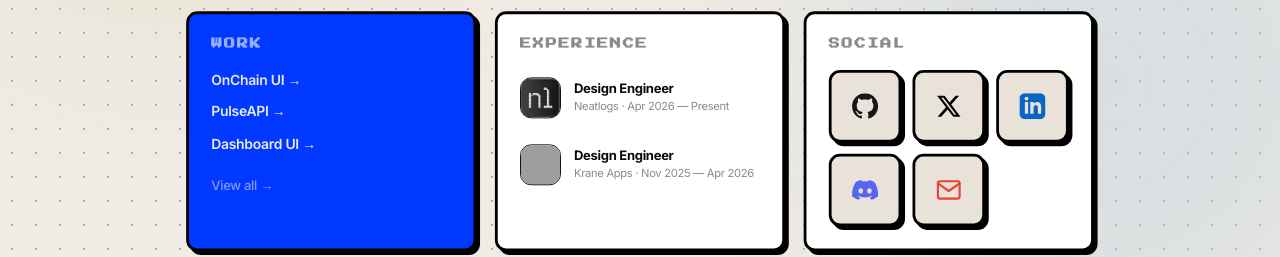
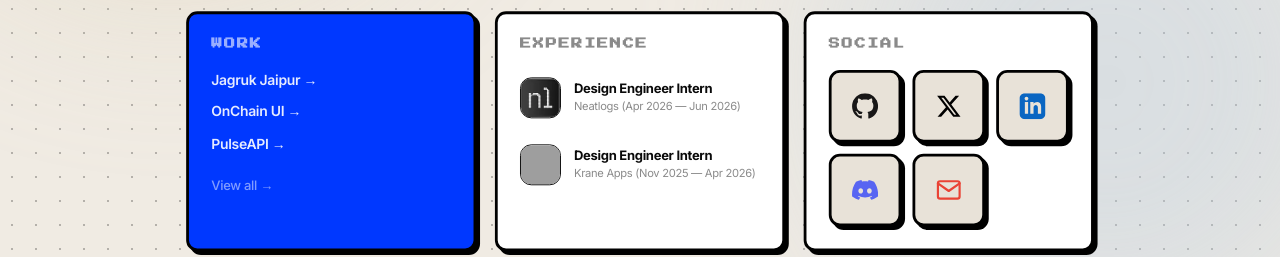
Before and after one commit to Quantapar/portfolio, a React (Vite) app: page / in a window 1280 px wide. Shown: the part 507-764 px from the top of the page. Built offline with nearby package versions, Linux system fonts and the light colour scheme; grey boxes are pictures that could not be loaded.

Commit message:
refactor: update SEO titles, add Jaipur route and image

```diff
--- a/src/App.tsx
+++ b/src/App.tsx
@@ -3,12 +3,12 @@ import { motion, AnimatePresence, useReducedMotion } from "framer-motion";
 import "./index.css";
 import devsImage from "./assets/100xDevsFrontend.png";
 import cypherImage from "./assets/Cypher.png";
-import mayhemImage from "./assets/Mayhem.png";
 
 import pulseapiImage from "./assets/pulse-api.png";
 import dashboardUiImage from "./assets/dashboard-ui.png";
 import onchainUiImage from "./assets/onchain-ui.png";
 import neatlogsImage from "./assets/neatlogs.png";
+import jaipurImage from "./assets/jaipur.png";
 import ringVideo from "./assets/ring-loop.mp4";
 
 import {
@@ -43,7 +43,12 @@ import {
   siteName,
 } from "./seo";
 
-function setMeta(selector: string, attribute: "name" | "property", value: string, content: string) {
+function setMeta(
+  selector: string,
+  attribute: "name" | "property",
+  value: string,
+  content: string,
+) {
   let element = document.head.querySelector<HTMLMetaElement>(selector);
 
   if (!element) {
@@ -71,7 +76,12 @@ function updateDocumentSeo(pathname: string) {
     route.description,
   );
   setMeta('meta[property="og:url"]', "property", "og:url", canonicalUrl);
-  setMeta('meta[property="og:site_name"]', "property", "og:site_name", siteName);
+  setMeta(
+    'meta[property="og:site_name"]',
+    "property",
+    "og:site_name",
+    siteName,
+  );
   setMeta('meta[property="og:type"]', "property", "og:type", "website");
   setMeta('meta[property="og:image"]', "property", "og:image", ogImageUrl);
   setMeta('meta[name="twitter:title"]', "name", "twitter:title", route.title);
@@ -83,7 +93,9 @@ function updateDocumentSeo(pathname: string) {
   );
   setMeta('meta[name="twitter:image"]', "name", "twitter:image", ogImageUrl);
 
-  let canonical = document.head.querySelector<HTMLLinkElement>('link[rel="canonical"]');
+  let canonical = document.head.querySelector<HTMLLinkElement>(
+    'link[rel="canonical"]',
+  );
   if (!canonical) {
     canonical = document.createElement("link");
     canonical.rel = "canonical";
@@ -225,6 +237,20 @@ export function App() {
 
   const projects = [
     {
+      id: "jagruk-jaipur",
+      title: "Jagruk Jaipur",
+      description:
+        "A full revamp of Jaipur's event guide. Discover concerts, comedy, food fests, art, and workshops across the city — all curated in one modern interface.",
+      status: "Currently building",
+      tech: ["React", "TypeScript", "Tailwind CSS", "Framer Motion"],
+      roles: [
+        { name: "Design", type: "design" },
+        { name: "Dev", type: "dev" },
+      ] as const,
+      liveUrl: "https://jagrukjaipur.quantapar.com/",
+      image: jaipurImage,
+    },
+    {
       id: "onchain-ui",
       title: "OnChain UI",
       description:
@@ -288,20 +314,6 @@ export function App() {
       githubUrl: "https://github.com/Quantapar/contest-platform",
       liveUrl: "https://cypherarena.quantapar.com/",
       image: cypherImage,
-    },
-    {
-      id: "mayhem",
-      title: "Mayhem",
-      description:
-        "Experimental landing page design. Focusing on micro-interactions, smooth scrolling, and cinematic typography.",
-      tech: ["HTML", "Tailwind", "Motion"],
-      roles: [
-        { name: "Design", type: "design" },
-        { name: "Interactions", type: "prototype" },
-      ] as const,
-      githubUrl: "https://github.com/Quantapar/Tailwind/tree/main/tailwind01",
-      liveUrl: "https://joinmayhem.quantapar.com/",
-      image: mayhemImage,
     },
   ];
 
@@ -1212,10 +1224,10 @@ export function App() {
                     </div>
                     <div className="flex-1 min-w-0">
                       <p className="text-[14px] font-bold text-(--text-primary) leading-tight">
-                        Design Engineer
+                        Design Engineer Intern
                       </p>
                       <p className="text-[12px] text-(--text-muted) mt-0.5">
-                        Neatlogs · Apr 2026 — Present
+                        Neatlogs (Apr 2026 — Jun 2026)
                       </p>
                     </div>
                   </a>
@@ -1234,10 +1246,10 @@ export function App() {
                     </div>
                     <div className="flex-1 min-w-0">
                       <p className="text-[14px] font-bold text-(--text-primary) leading-tight">
-                        Design Engineer
+                        Design Engineer Intern
                       </p>
                       <p className="text-[12px] text-(--text-muted) mt-0.5">
-                        Krane Apps · Nov 2025 — Apr 2026
+                        Krane Apps (Nov 2025 — Apr 2026)
                       </p>
                     </div>
                   </a>
--- a/src/index.html
+++ b/src/index.html
@@ -3,7 +3,7 @@
   <head>
     <meta charset="UTF-8" />
     <meta name="viewport" content="width=device-width, initial-scale=1.0" />
-    <title>Quantapar | Design Engineer</title>
+    <title>Quantapar — Design Engineer</title>
     <meta name="description" content="Manu Sharma, also known as Quantapar, is a design engineer building polished React, TypeScript, Web3, and motion-heavy interfaces." />
     <meta name="author" content="Manu Sharma" />
     <meta name="robots" content="index, follow" />
--- a/src/seo.ts
+++ b/src/seo.ts
@@ -24,7 +24,7 @@ export const socialLinks = [
 export const seoRoutes: SeoRoute[] = [
   {
     path: "/",
-    title: "Quantapar | Design Engineer",
+    title: "Quantapar — Design Engineer",
     description:
       "Manu Sharma, also known as Quantapar, is a design engineer building polished React, TypeScript, Web3, and motion-heavy interfaces.",
     priority: 1,
@@ -42,7 +42,7 @@ export const seoRoutes: SeoRoute[] = [
   },
   {
     path: "/projects",
-    title: "Projects by Manu Sharma (Quantapar) | React, Web3, UI",
+    title: "Projects · Quantapar",
     description:
       "Explore projects by Manu Sharma (Quantapar), including OnChain UI, PulseAPI, Cypher, dashboards, and polished frontend experiments.",
     priority: 0.9,
@@ -50,7 +50,7 @@ export const seoRoutes: SeoRoute[] = [
   },
   {
     path: "/about",
-    title: "About Manu Sharma (Quantapar) | Design Engineer",
+    title: "About · Quantapar",
     description:
       "Learn about Manu Sharma, also known as Quantapar: a design engineer focused on UI detail, interaction design, React, TypeScript, and Framer Motion.",
     priority: 0.8,
@@ -58,7 +58,7 @@ export const seoRoutes: SeoRoute[] = [
   },
   {
     path: "/components",
-    title: "UI Components by Quantapar | React Components",
+    title: "Components · Quantapar",
     description:
       "Interactive React UI components by Quantapar with live previews, copy-paste code, and polished motion details.",
     priority: 0.75,
@@ -66,7 +66,7 @@ export const seoRoutes: SeoRoute[] = [
   },
   {
     path: "/onchain-ui",
-    title: "OnChain UI by Quantapar | Web3 React Component Library",
+    title: "OnChain UI · Quantapar",
     description:
       "OnChain UI is a Web3 component library by Manu Sharma (Quantapar) with production-ready React components for wallets, tokens, chains, and transactions.",
     priority: 0.75,
@@ -74,7 +74,7 @@ export const seoRoutes: SeoRoute[] = [
   },
   {
     path: "/pulseapi",
-    title: "PulseAPI by Quantapar | API Monitoring Dashboard",
+    title: "PulseAPI · Quantapar",
     description:
       "PulseAPI is a real-time API monitoring dashboard by Manu Sharma (Quantapar), built with Bun, TypeScript, React, Postgres, and Prisma.",
     priority: 0.7,
@@ -82,7 +82,7 @@ export const seoRoutes: SeoRoute[] = [
   },
   {
     path: "/dashboard-ui",
-    title: "Dashboard UI by Quantapar | SaaS Analytics Interface",
+    title: "Dashboard UI · Quantapar",
     description:
       "Dashboard UI is a SaaS analytics dashboard by Manu Sharma (Quantapar) with KPI cards, order tables, filters, and a clean dark interface.",
     priority: 0.65,
@@ -90,7 +90,7 @@ export const seoRoutes: SeoRoute[] = [
   },
   {
     path: "/100xdevs",
-    title: "100xDevs Frontend Revamp by Quantapar",
+    title: "100xDevs · Quantapar",
     description:
       "A frontend revamp for the 100xDevs platform by Manu Sharma (Quantapar), featuring modern UI components, animation, and design system work.",
     priority: 0.65,
@@ -98,23 +98,15 @@ export const seoRoutes: SeoRoute[] = [
   },
   {
     path: "/cypher",
-    title: "Cypher by Quantapar | Contest Hosting Platform",
+    title: "Cypher · Quantapar",
     description:
       "Cypher is a full-stack contest hosting platform by Manu Sharma (Quantapar), built with React, Bun, Postgres, Prisma, and Docker.",
     priority: 0.65,
     changeFrequency: "monthly",
   },
   {
-    path: "/mayhem",
-    title: "Mayhem by Quantapar | Experimental Landing Page",
-    description:
-      "Mayhem is an experimental landing page by Manu Sharma (Quantapar), focused on micro-interactions, smooth scrolling, and cinematic typography.",
-    priority: 0.6,
-    changeFrequency: "monthly",
-  },
-  {
     path: "/components/address-card",
-    title: "Address Card Component by Quantapar",
+    title: "Address Card · Quantapar",
     description:
       "A compact address card React component by Quantapar for displaying wallet, account, and identity details in polished Web3 interfaces.",
     priority: 0.55,
@@ -122,7 +114,7 @@ export const seoRoutes: SeoRoute[] = [
   },
   {
     path: "/components/floating-toolbar",
-    title: "Floating Toolbar Component by Quantapar",
+    title: "Floating Toolbar · Quantapar",
     description:
       "A floating toolbar React component by Quantapar for compact navigation, tools, actions, and polished interface controls.",
     priority: 0.55,
@@ -130,7 +122,7 @@ export const seoRoutes: SeoRoute[] = [
   },
   {
     path: "/components/otp-verify",
-    title: "OTP Verify Component by Quantapar",
+    title: "OTP Verify · Quantapar",
     description:
       "An OTP verification React component by Quantapar with polished input states and interaction details.",
     priority: 0.55,
@@ -138,7 +130,7 @@ export const seoRoutes: SeoRoute[] = [
   },
   {
     path: "/components/wallet-balance",
-    title: "Wallet Balance Component by Quantapar",
+    title: "Wallet Balance · Quantapar",
     description:
       "A wallet balance React component by Quantapar for clean Web3 portfolio and token balance interfaces.",
     priority: 0.55,
@@ -146,7 +138,7 @@ export const seoRoutes: SeoRoute[] = [
   },
   {
     path: "/components/swap",
-    title: "Swap Component by Quantapar",
+    title: "Swap · Quantapar",
     description:
       "A token swap React component by Quantapar with focused Web3 UI states, token controls, and polished motion.",
     priority: 0.55,
@@ -154,7 +146,7 @@ export const seoRoutes: SeoRoute[] = [
   },
   {
     path: "/components/wallet-connect",
-    title: "Wallet Connect Component by Quantapar",
+    title: "Wallet Connect · Quantapar",
     description:
       "A wallet connect React component by Quantapar for polished Web3 onboarding and connection flows.",
     priority: 0.55,
@@ -162,7 +154,7 @@ export const seoRoutes: SeoRoute[] = [
   },
   {
     path: "/components/chain-switcher",
-    title: "Chain Switcher Component by Quantapar",
+    title: "Chain Switcher · Quantapar",
     description:
       "A chain switcher React component by Quantapar for selecting blockchain networks in Web3 apps.",
     priority: 0.55,
@@ -170,7 +162,7 @@ export const seoRoutes: SeoRoute[] = [
   },
   {
     path: "/components/disconnect-modal",
-    title: "Disconnect Modal Component by Quantapar",
+    title: "Disconnect Modal · Quantapar",
     description:
       "A disconnect modal React component by Quantapar for clear, polished wallet session management.",
     priority: 0.55,
@@ -261,7 +253,6 @@ export function getJsonLd(pathname: string) {
         "Dashboard UI",
         "100xDevs Frontend",
         "Cypher",
-        "Mayhem",
       ].map((name, index) => ({
         "@type": "ListItem",
         position: index + 1,
```
Also changed, not shown: src/assets/jaipur.png (added).
